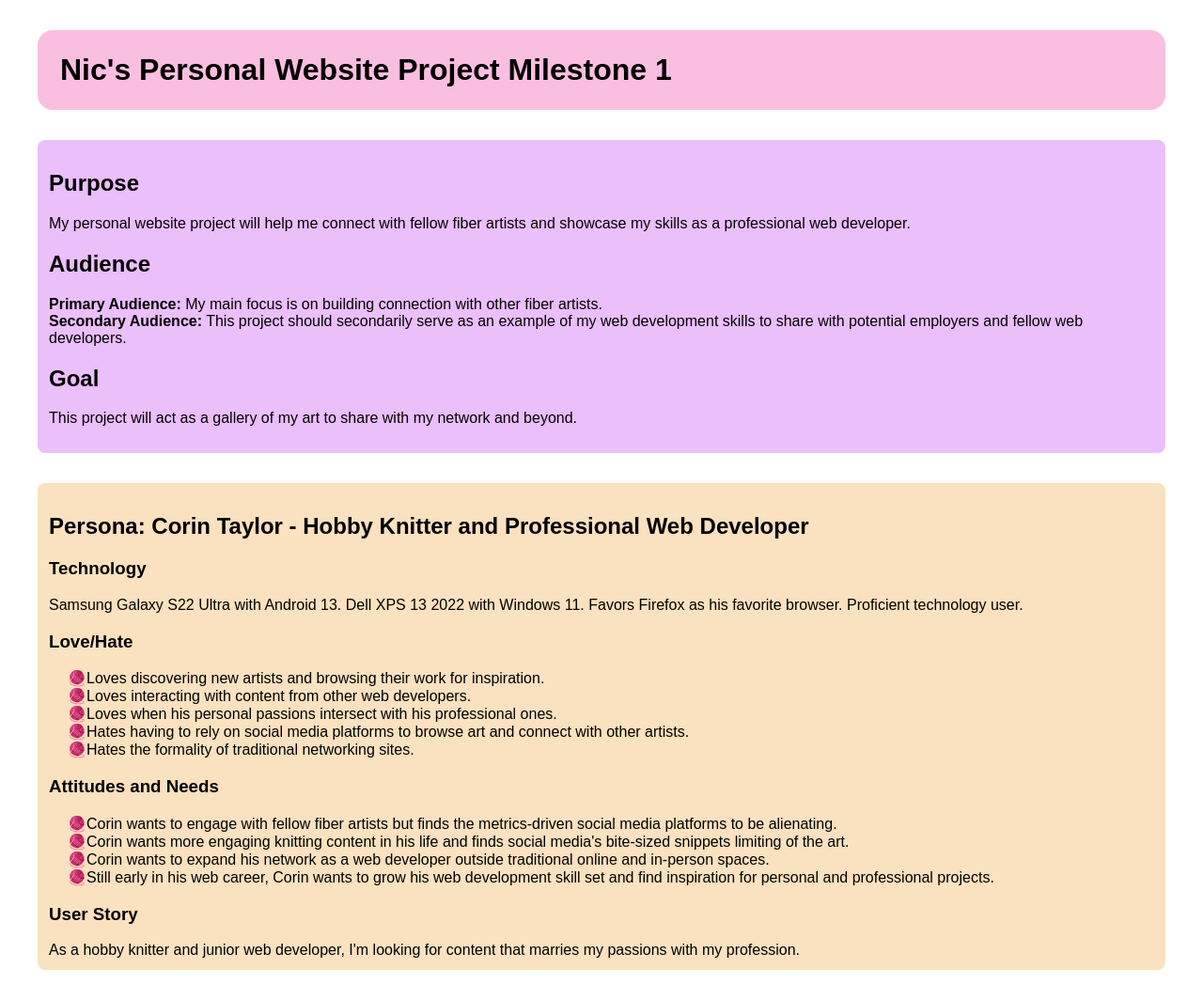
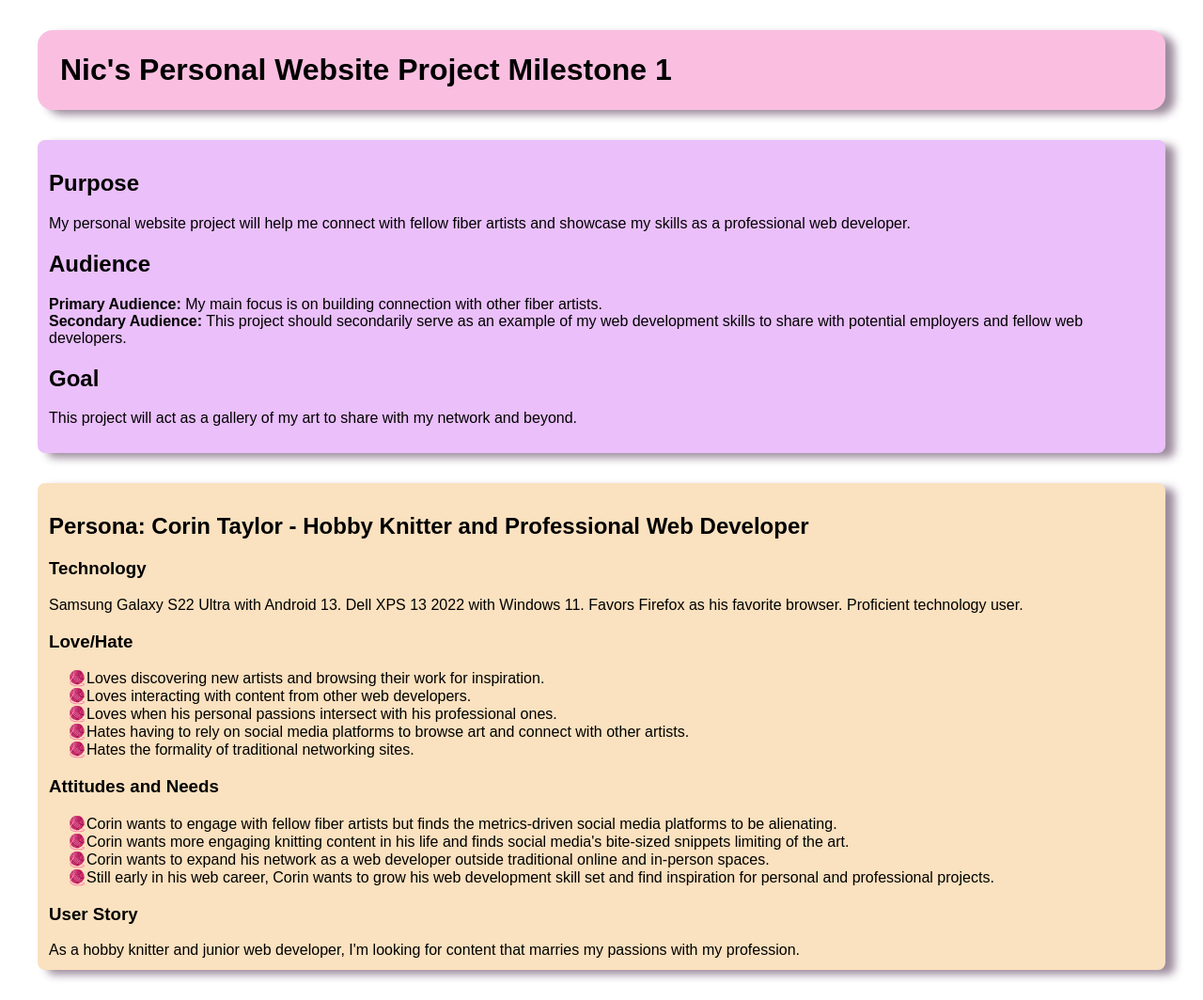
Before and after one commit to 28Nic/pwp-nic, a plain HTML site: page public_html/documentation/milestone-1.html in a window 1280 px wide. Shown: the whole page at 94% size. Drawn offline with Linux system fonts and the light colour scheme.

Commit message:
updated css

```diff
--- a/public_html/documentation/style.css
+++ b/public_html/documentation/style.css
@@ -1,10 +1,10 @@
 body {
     font-family: sans-serif;
-    /*background-color: #9C8B9C;*/
 }
 
 h1 {
     background-color: #FABFE0;
+    box-shadow: 10px 5px 10px #9C8B9C;
     padding: 0.75em;
     border-radius: 0.5em;
     margin: 1em;
@@ -16,12 +16,14 @@ ul {
 
 #purpose {
     background-color: #EABFFA;
+    box-shadow: 10px 5px 10px #9C8B9C;
     padding: 0.75em;
     border-radius: 0.5em;
     margin: 2em;
 }
 #persona {
     background-color: #FAE1BF;
+    box-shadow: 10px 5px 10px #9C8B9C;
     padding: 0.75em;
     border-radius: 0.5em;
     margin: 2em;
```
